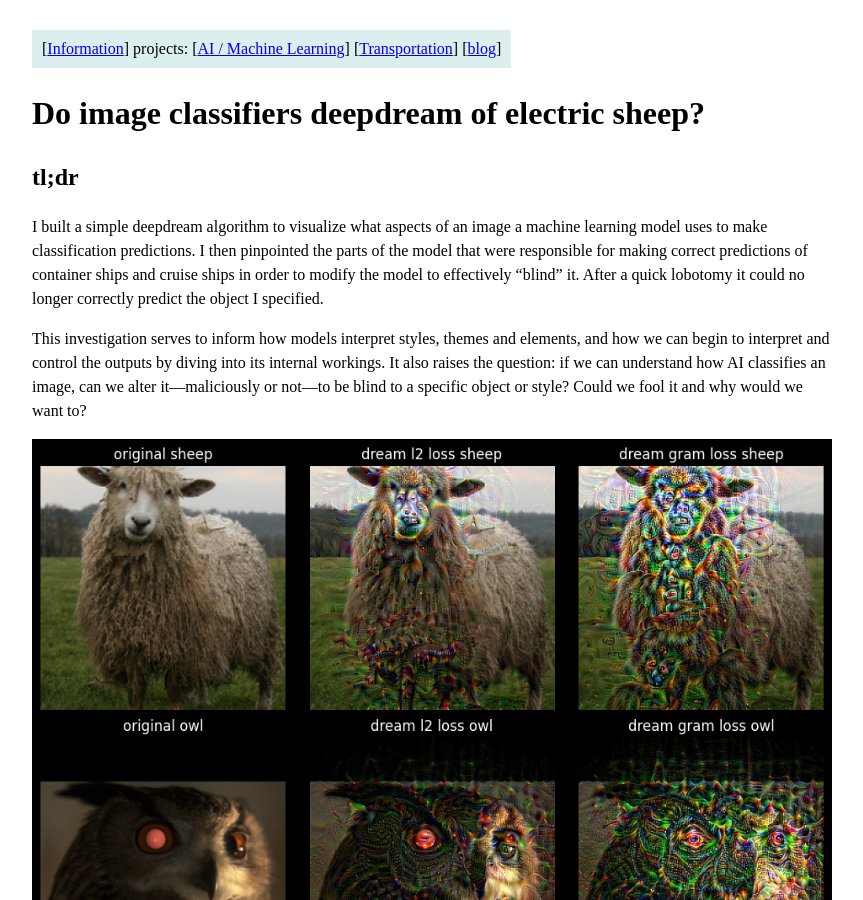
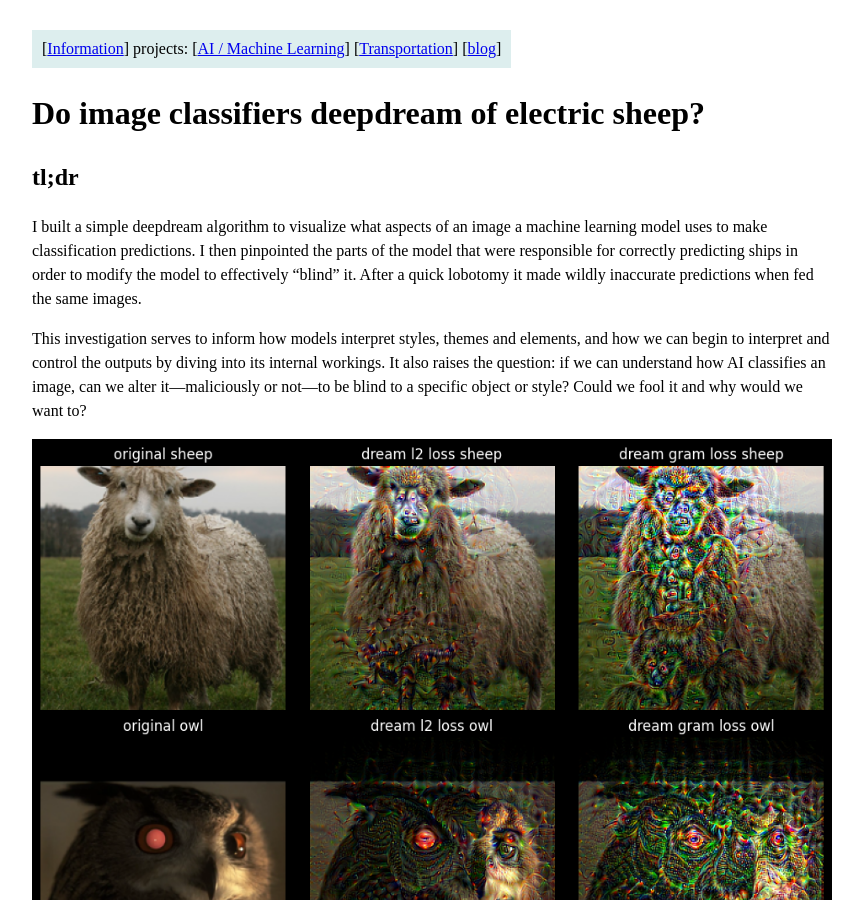
Before and after one commit to benarnav/benarnav.github.io, a Jekyll site: the page built from posts/dream_mech_interp.md, in a window 1280 px wide and 900 px high. Shown: the whole window, without its empty margins (208-1071 px from the left). Built offline with Jekyll 4.4.1, drawn with Linux system fonts in a browser that asks for light colours.

Commit message:
update text

```diff
--- a/posts/dream_mech_interp.md
+++ b/posts/dream_mech_interp.md
@@ -3,7 +3,7 @@
 layout: page
 ---
 ## tl;dr
-I built a simple deepdream algorithm to visualize what aspects of an image a machine learning model uses to make classification predictions. I then pinpointed the parts of the model that were responsible for making correct predictions of container ships and cruise ships in order to modify the model to effectively "blind" it. After a quick lobotomy it could no longer correctly predict the object I specified.
+I built a simple deepdream algorithm to visualize what aspects of an image a machine learning model uses to make classification predictions. I then pinpointed the parts of the model that were responsible for correctly predicting ships in order to modify the model to effectively "blind" it. After a quick lobotomy it made wildly inaccurate predictions when fed the same images.
 
 This investigation serves to inform how models interpret styles, themes and elements, and how we can begin to interpret and control the outputs by diving into its internal workings. It also raises the question: if we can understand how AI classifies an image, can we alter it—maliciously or not—to be blind to a specific object or style? Could we fool it and why would we want to?
 
```
